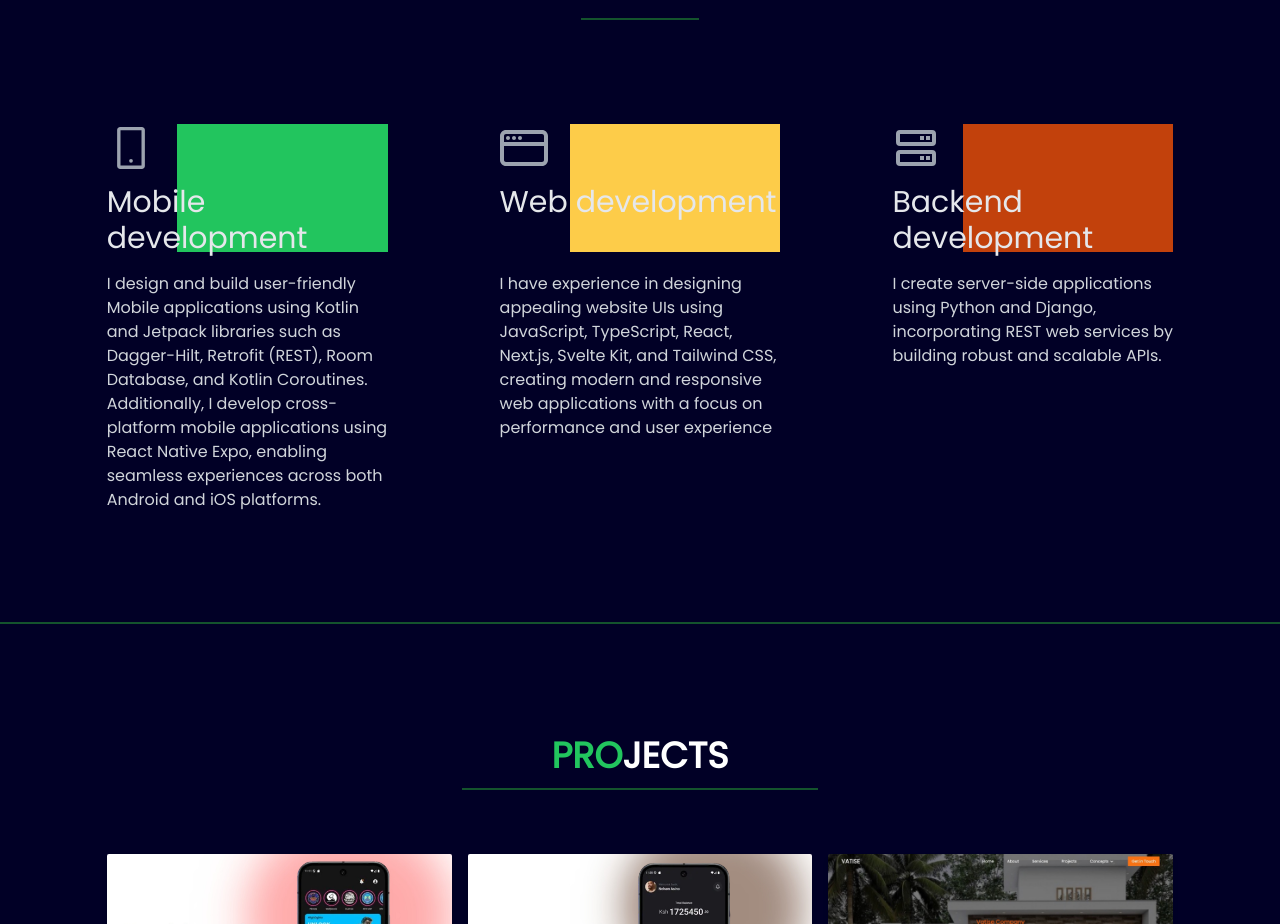
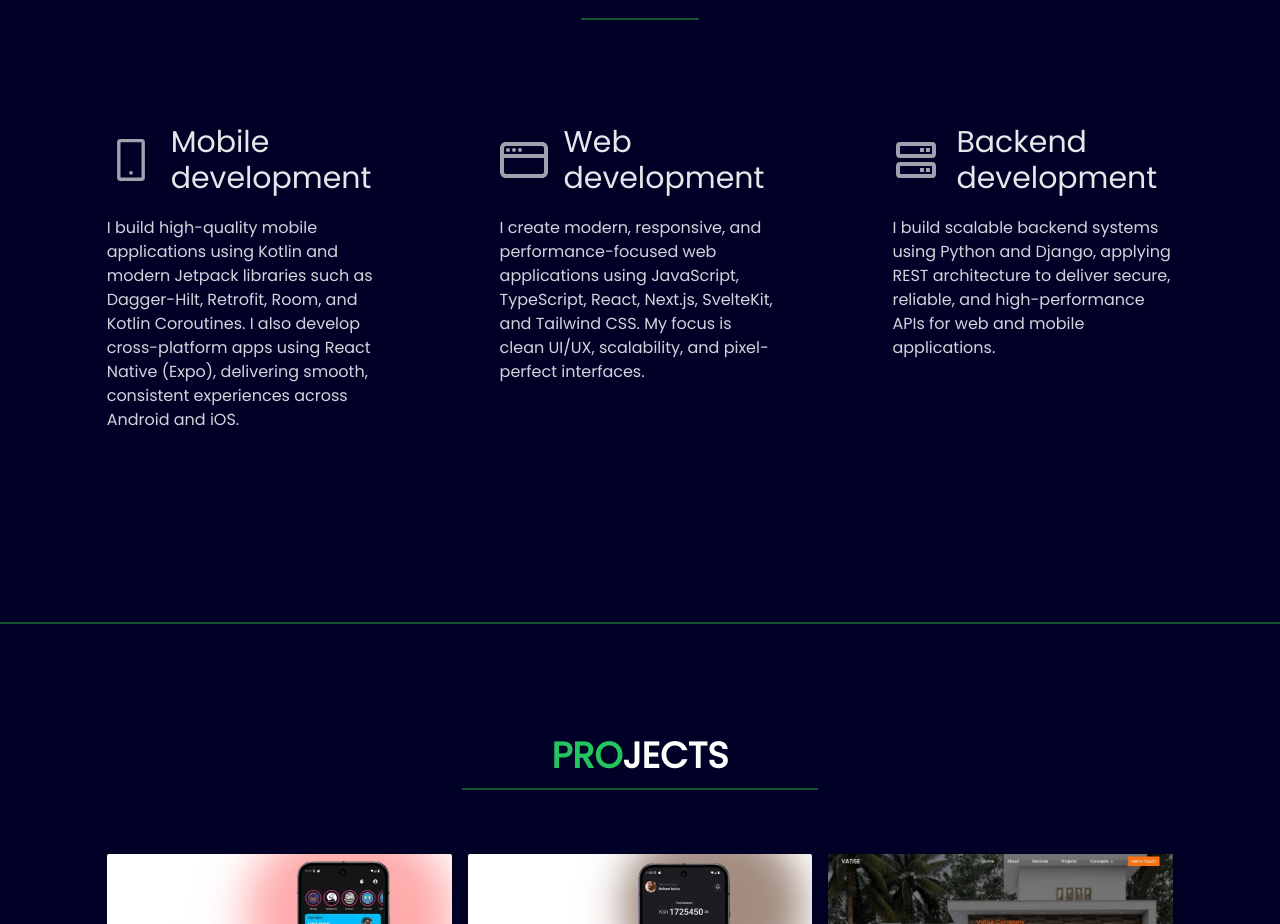
Before and after one commit to asino-nelson/PersonalWebsite, a React (Vite) app: page / in a window 1280 px wide. Shown: the part 980-1904 px from the top of the page. Built offline with nearby package versions, Linux system fonts and the light colour scheme.

Commit message:
My stack update

```diff
--- a/src/components/SocialMediaIcons.jsx
+++ b/src/components/SocialMediaIcons.jsx
@@ -5,7 +5,7 @@
     <div className="flex justify-center md:justify-start mt-4 gap-7">
       <a
         className="hover:opacity-50 transition duration-500"
-        href="https://www.linkedin.com/in/nelson-asino-7a42a5239/"
+        href="https://www.linkedin.com/in/nelson-asino/"
         target="_blank"
         rel="noreferrer"
       >
--- a/src/scenes/MySkills.jsx
+++ b/src/scenes/MySkills.jsx
@@ -44,23 +44,20 @@
             visible: { opacity: 1, y: 0 },
           }}
         >
-          <div className="relative h-32 ">
-            <div className="z-10">
+          <div className="flex gap-x-4 items-center">
             <p className="font-semibold text-5xl text-gray-400">
               <AiOutlineMobile />
             </p>
-              <p className="text-3xl font-medium mt-3 text-gray-200">
+            <p className="text-3xl font-medium text-gray-200">
               Mobile development
             </p>
           </div>
-            <div className="w-1/2 md:w-3/4 h-32 bg-green-500 absolute right-0 top-0 z-[-1]" />
-          </div>
           <p className="mt-5 text-gray-300">
-            I design and build user-friendly Mobile applications using Kotlin
-            and Jetpack libraries such as Dagger-Hilt, Retrofit (REST), Room
-            Database, and Kotlin Coroutines. Additionally, I develop cross-platform mobile applications using
-            React Native Expo, enabling seamless experiences across both Android and
-            iOS platforms.
+            I build high-quality mobile applications using Kotlin and modern
+            Jetpack libraries such as Dagger-Hilt, Retrofit, Room, and Kotlin
+            Coroutines. I also develop cross-platform apps using React Native
+            (Expo), delivering smooth, consistent experiences across Android and
+            iOS.
           </p>
         </motion.div>
 
@@ -75,22 +72,19 @@
             visible: { opacity: 1, y: 0 },
           }}
         >
-          <div className="relative h-32 ">
-            <div className="z-10">
+          <div className="flex gap-x-4 items-center">
             <p className="font-semibold text-5xl text-gray-400">
               <CgBrowser />
             </p>
-              <p className="font-medium text-3xl mt-3 text-gray-200">
+            <p className="font-medium text-3xl text-gray-200">
               Web development
             </p>
           </div>
-            <div className="w-1/2 md:w-3/4 h-32 bg-yellow absolute right-0 top-0 z-[-1]" />
-          </div>
           <p className="mt-5 text-gray-300">
-            I have experience in designing appealing website UIs using
-            JavaScript, TypeScript, React, Next.js, Svelte Kit, and Tailwind
-            CSS, creating modern and responsive web applications with a focus on
-            performance and user experience
+            I create modern, responsive, and performance-focused web
+            applications using JavaScript, TypeScript, React, Next.js,
+            SvelteKit, and Tailwind CSS. My focus is clean UI/UX, scalability,
+            and pixel-perfect interfaces.
           </p>
         </motion.div>
         {/**EXPERIENCE */}
@@ -105,21 +99,19 @@
             visible: { opacity: 1, y: 0 },
           }}
         >
-          <div className="relative h-32 ">
-            <div className="z-10">
+          <div className="flex gap-x-4 items-center">
             <p className="font-semibold text-5xl text-gray-400">
               <BiServer />
             </p>
-              <p className="font-medium text-3xl mt-3 text-gray-200">
+            <p className="font-medium text-3xl text-gray-200">
               Backend development
             </p>
           </div>
-            <div className="w-1/2 md:w-3/4 h-32 bg-orange-700 absolute right-0 top-0 z-[-1]" />
-          </div>
+
           <p className="mt-5 text-gray-300">
-            I create server-side applications using Python and Django,
-            incorporating REST web services by building robust and scalable
-            APIs.
+            I build scalable backend systems using Python and Django, applying
+            REST architecture to deliver secure, reliable, and high-performance
+            APIs for web and mobile applications.
           </p>
         </motion.div>
       </div>
```
Lines whose indentation alone changed are shown as unchanged.
